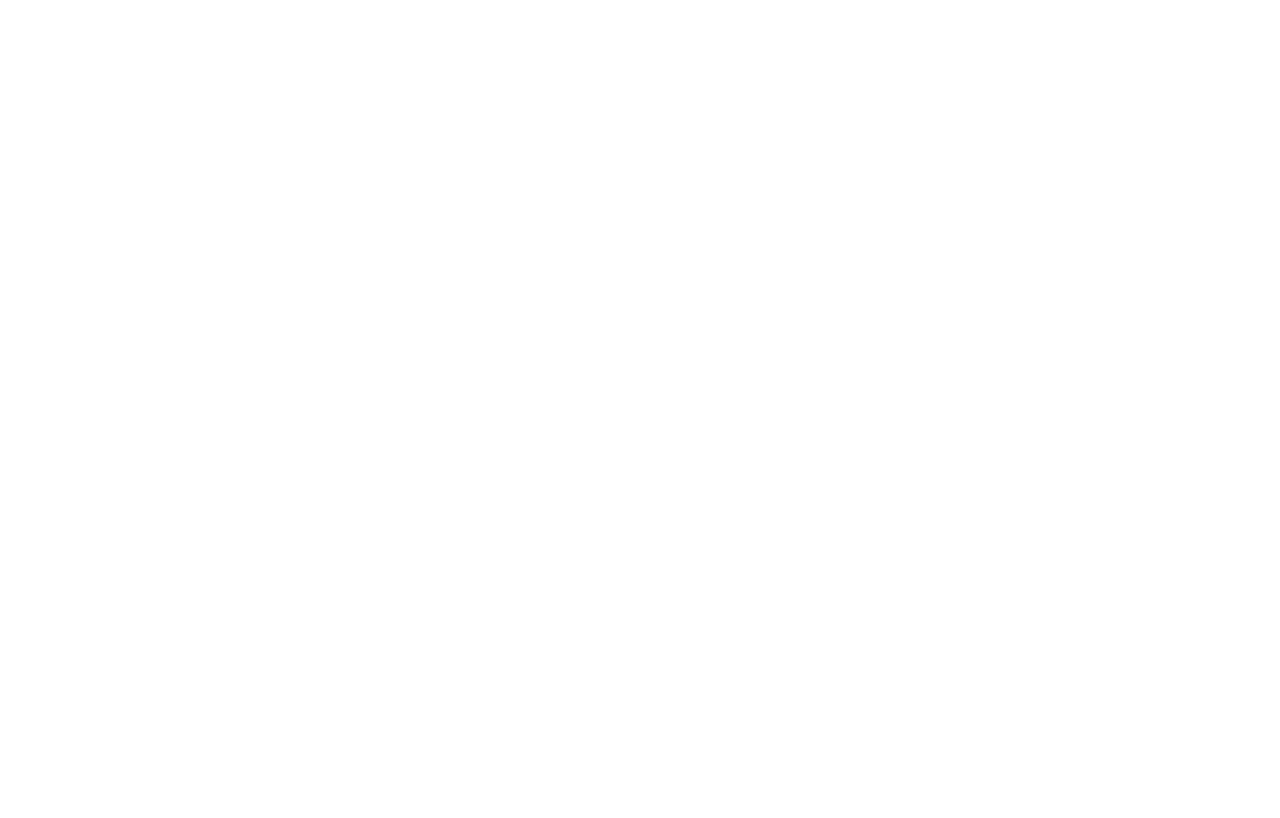
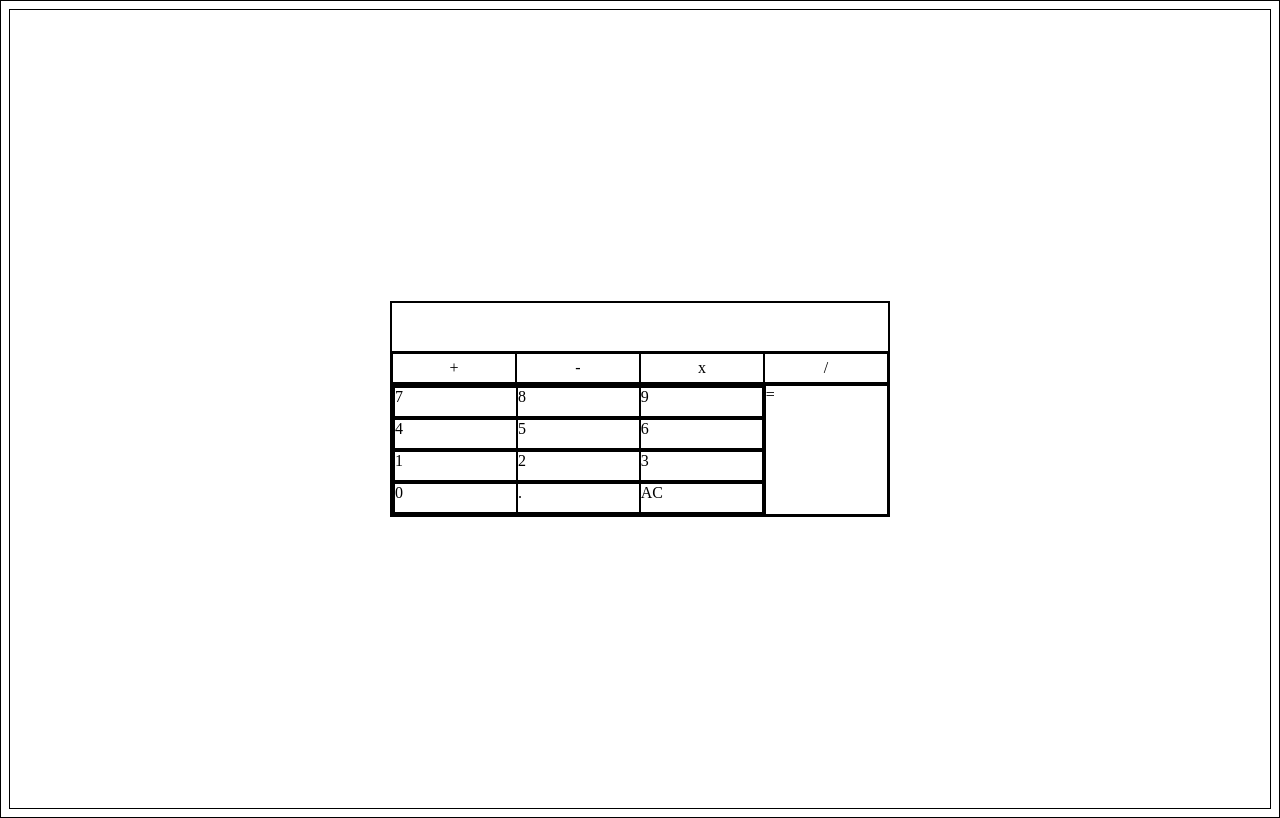
Before and after one commit to SaiefB/Calculator, a plain HTML site: page index.html in a window 1280 px wide. Drawn offline with Linux system fonts and the light colour scheme.

Commit message:
updated html and css layout

```diff
--- a/index.html
+++ b/index.html
@@ -3,9 +3,52 @@
 <head>
     <meta charset="UTF-8">
     <meta name="viewport" content="width=device-width, initial-scale=1.0">
+    <link rel="stylesheet" href="styles.css">
     <title>Calculator</title>
 </head>
 <body>
+    <div class="calcContainer">
+        <div class="screen"></div>
+        <div class="operatorsContainer">
+            <div class="operatorBtn plusBtn">+</div>
+            <div class="operatorBtn minusBtn">-</div>
+            <div class="operatorBtn multiplyBtn">x</div>
+            <div class="operatorBtn divideBtn">/</div>
+        </div>
 
+        <div class="btns">
+            <div class="numButtons">
+                <div class="row row1">
+                    <div class="numBtn sevenBtn">7</div>
+                    <div class="numBtn eightBtn">8</div>
+                    <div class="numBtn nineBtn">9</div>
+                </div>
+
+                <div class="row row2">
+                    <div class="numBtn fourBtn">4</div>
+                    <div class="numBtn fiveBtn">5</div>
+                    <div class="numBtn sixBtn">6</div>
+                </div>
+
+
+                <div class="row row3">
+                    <div class="numBtn oneBtn">1</div>
+                    <div class="numBtn twoBtn">2</div>
+                    <div class="numBtn threeBtn">3</div>
+                </div>
+
+                <div class="row row4">
+                    <div class="numBtn zeroBtn">0</div>
+                    <div class="numBtn decimalBtn">.</div>
+                    <div class="numBtn clearBtn">AC</div>
+                </div>
+
+            </div>
+            <div class="equalBtn">=</div>
+        </div>
+
+
+
+    </div>
 </body>
 </html>
--- a/styles.css
+++ b/styles.css
@@ -0,0 +1,51 @@
+* {
+    box-sizing: border-box;
+    border: 1px solid black;
+}
+
+body {
+    display: flex;
+    justify-content: center;
+    align-items: center;
+    height: 100vh;
+}
+
+.calcContainer {
+    width: 500px;
+}
+
+.screen {
+    height: 50px;
+}
+
+.operatorsContainer {
+    display: flex;
+}
+
+.operatorBtn {
+    width: 100%;
+    height: 30px;
+    text-align: center;
+    align-content: center;
+}
+
+.btns {
+    display: flex;
+}
+
+.numButtons {
+    width: 100%;
+}
+
+.numBtn {
+    width: 100%;
+    height: 30px;
+}
+
+.row {
+    display: flex;
+}
+
+.equalBtn {
+    width: 33%;
+}
```
